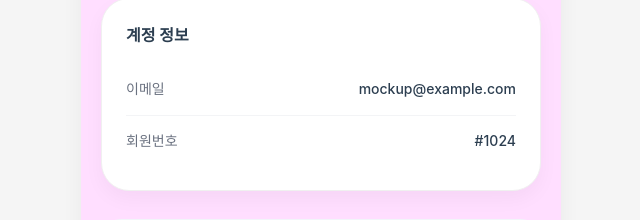
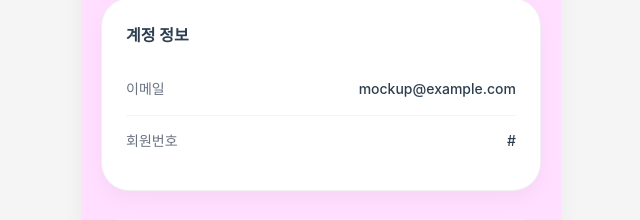
Before and after one commit to KB-Cashfolio/Cashfolio-FE, a Vue app: page /profile in a window 1280 px wide. Shown: the part 602-822 px from the top of the page, without its empty margins (319-959 px from the left). Built offline with nearby package versions, Linux system fonts and the light colour scheme; no server answers.

Commit message:
feat(profile): 프로필 뷰 구현

```diff
--- a/package.json
+++ b/package.json
@@ -13,6 +13,7 @@
     "format": "prettier --write --experimental-cli src/"
   },
   "dependencies": {
+    "axios": "^1.14.0",
     "pinia": "^3.0.4",
     "vue": "^3.5.31",
     "vue-router": "^5.0.4"
--- a/src/profile/ProfileView.vue
+++ b/src/profile/ProfileView.vue
@@ -247,7 +247,7 @@ h1 { font-size: 24px; margin: 0; }
           </div>
           <div class="info-row">
             <span class="label">회원번호</span>
-            <span class="value">#{{ profileStore.user.user_id }}</span>
+            <span class="value">#{{ profileStore.user.id }}</span>
           </div>
         </div>
       </section>
@@ -256,7 +256,7 @@ h1 { font-size: 24px; margin: 0; }
     </div>
     <div v-else class="error-state">
       <p>프로필 정보를 가져올 수 없습니다.</p>
-      <button @click="profileStore.fetchUserProfile(1024)" class="retry-btn">다시 시도</button>
+      <button @click="profileStore.fetchUserProfile('0001')" class="retry-btn">다시 시도</button>
     </div>
   </div>
 </template>
@@ -285,7 +285,7 @@ const handleLogout = () => {
 
 onMounted(() => {
   // 컴포넌트 로드 시 1024번 유저 정보 호출 (db.json 기준)
-  profileStore.fetchUserProfile(1024)
+  profileStore.fetchUserProfile('0001')
 })
 </script>
 
```
Also changed, not shown: 1 other file (tests, documents, lock files or other folders).
